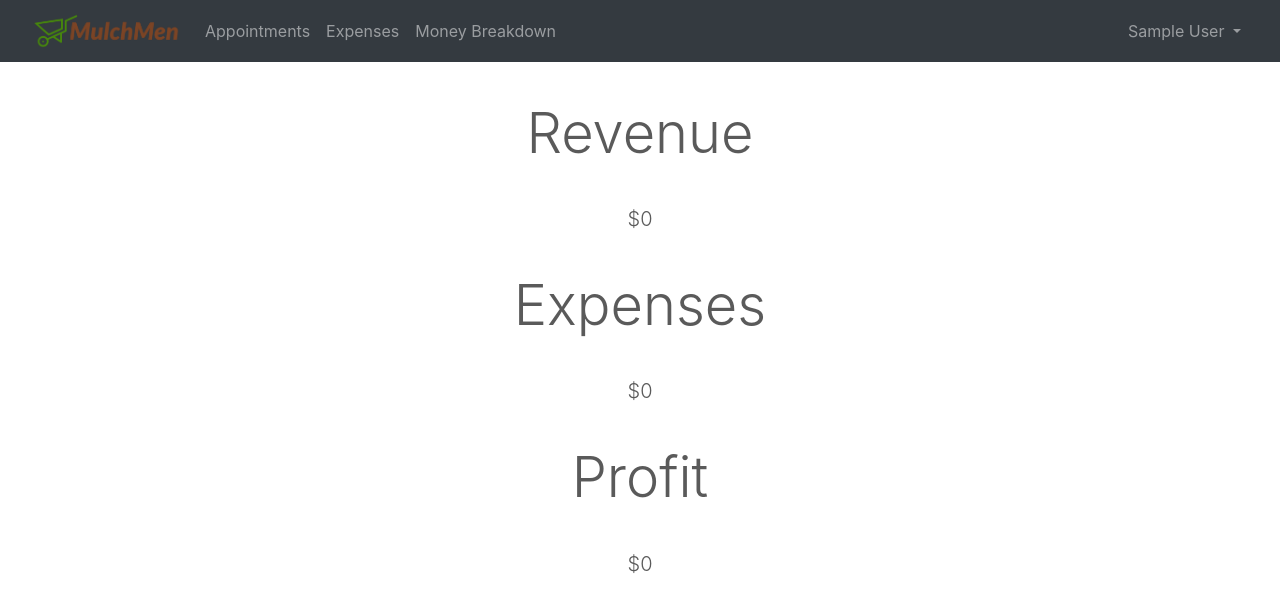
After one commit to bowmanconnor/MulchMen, a Django app: page /money/ in a window 1280 px wide. The commit adds this page. Shown: the top 612 px of the page. Run offline with Django 3.2, Linux system fonts and the light colour scheme; the visitor is signed in with stand-in values (Sample User, id 1); data that the repository does not hold is empty; some libraries are stand-ins or nearby versions; some web fonts are replaced.

Commit message:
Added money breakdown page

```diff
--- a/appointments/views.py
+++ b/appointments/views.py
@@ -27,6 +27,21 @@ def contact(request):
 
 def thankyou(request):
     return render(request, 'thankyou.html')
+
+@staff_member_required(login_url='home')
+def money(request):
+    revenue = 0
+    appointments = Appointment.objects.all()
+    for appointment in appointments:
+        revenue += (appointment.cost)
+
+    e = 0
+    expenses = Expense.objects.all()
+    for expense in expenses:
+        e += (expense.amount)
+
+    profit = revenue - e
+    return render(request, 'money.html', {'revenue' : revenue, 'expense' : e, "profit" : profit })
 
 
 
--- a/mulchmen/urls.py
+++ b/mulchmen/urls.py
@@ -26,6 +26,8 @@ urlpatterns = [
     path('about/', views.about, name='about'),
     path('orders/', views.orders, name='profile'),
     path('thankyou/', views.thankyou, name='thankyou'),
+    path('money/', views.money, name='money'),
+
 
     path('settings/account/', accounts_views.UserUpdateView.as_view(), name='edit_account'),
     path('contact/', views.contact, name='contact'),
--- a/templates/base.html
+++ b/templates/base.html
@@ -31,9 +31,10 @@
       {% if user.is_staff %}
       <div class="collapse navbar-collapse" id="mainMenu">
         <div class="navbar-nav">
-          <a class="nav-item nav-link" href="{% url 'view_appointments' %}">Appointments<span
-              class="sr-only">(current)</span></a>
+          <a class="nav-item nav-link" href="{% url 'view_appointments' %}">Appointments</a>
           <a class="nav-item nav-link" href="{% url 'view_expenses' %}">Expenses</a>
+          <a class="nav-item nav-link" href="{% url 'money' %}">Money Breakdown</a>
+
         </div>
       {% else %}
         <div class="collapse navbar-collapse" id="mainMenu">
--- /dev/null
+++ b/templates/money.html
@@ -0,0 +1,30 @@
+{% extends 'base.html' %}
+{% load static %}
+{% block title %}Money{% endblock %}
+
+{% block stylesheet%}
+<link href="{% static 'css/carousel.css' %}" rel="stylesheet">
+<link href="{% static 'css/pricing.css' %}" rel="stylesheet">
+{% endblock %}
+
+{% block body %}
+
+<!-- Contact -->
+<div class="pricing-header mx-auto text-center">
+    <h1 class="display-4">Revenue</h1>
+    <p class="lead">${{revenue}}</p>
+</div>
+
+<div class="pricing-header mx-auto text-center">
+    <h1 class="display-4">Expenses</h1>
+    <p class="lead">${{expense}}</p>
+</div>
+
+<div class="pricing-header mx-auto text-center">
+    <h1 class="display-4">Profit</h1>
+    <p class="lead">${{ profit }}</p>
+</div>
+
+
+
+    {% endblock %}
```
Also changed, not shown: static/images/mulch1.JPG (deleted).
